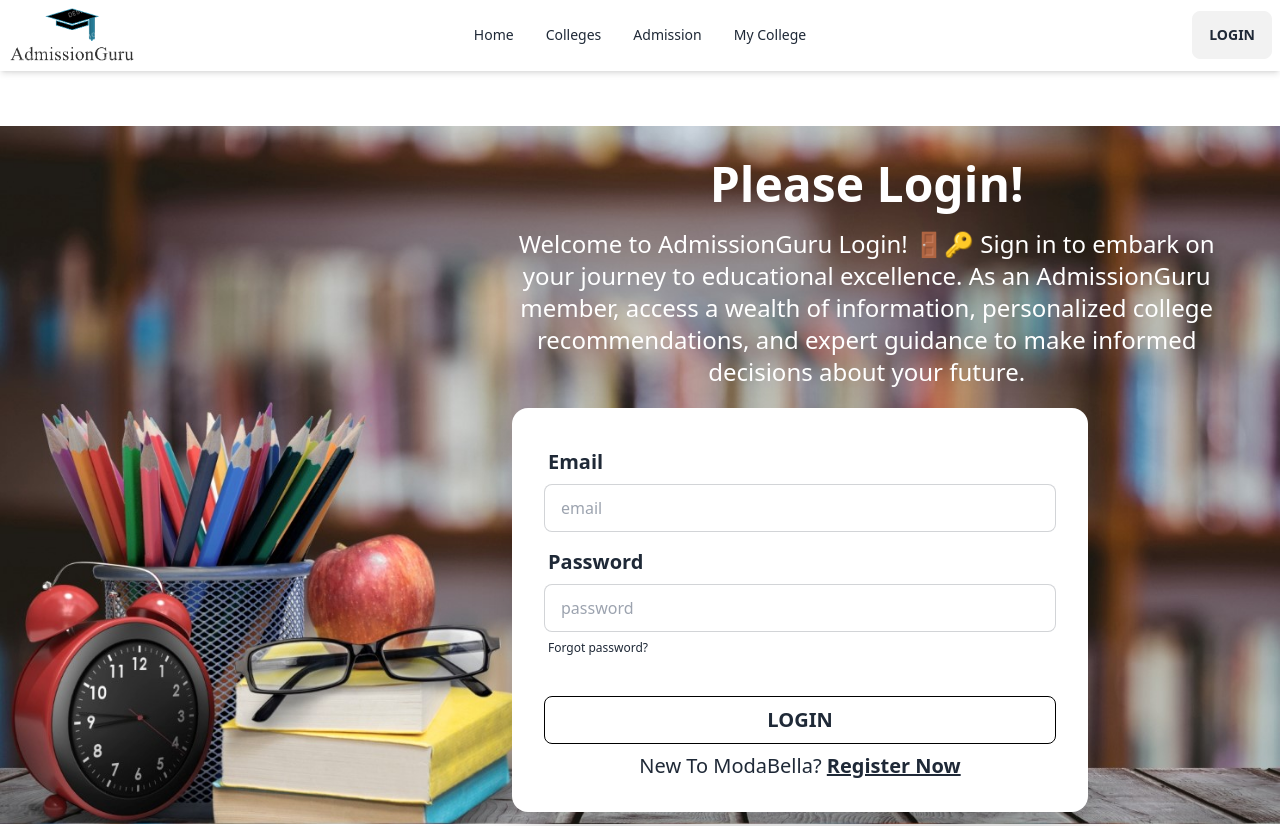
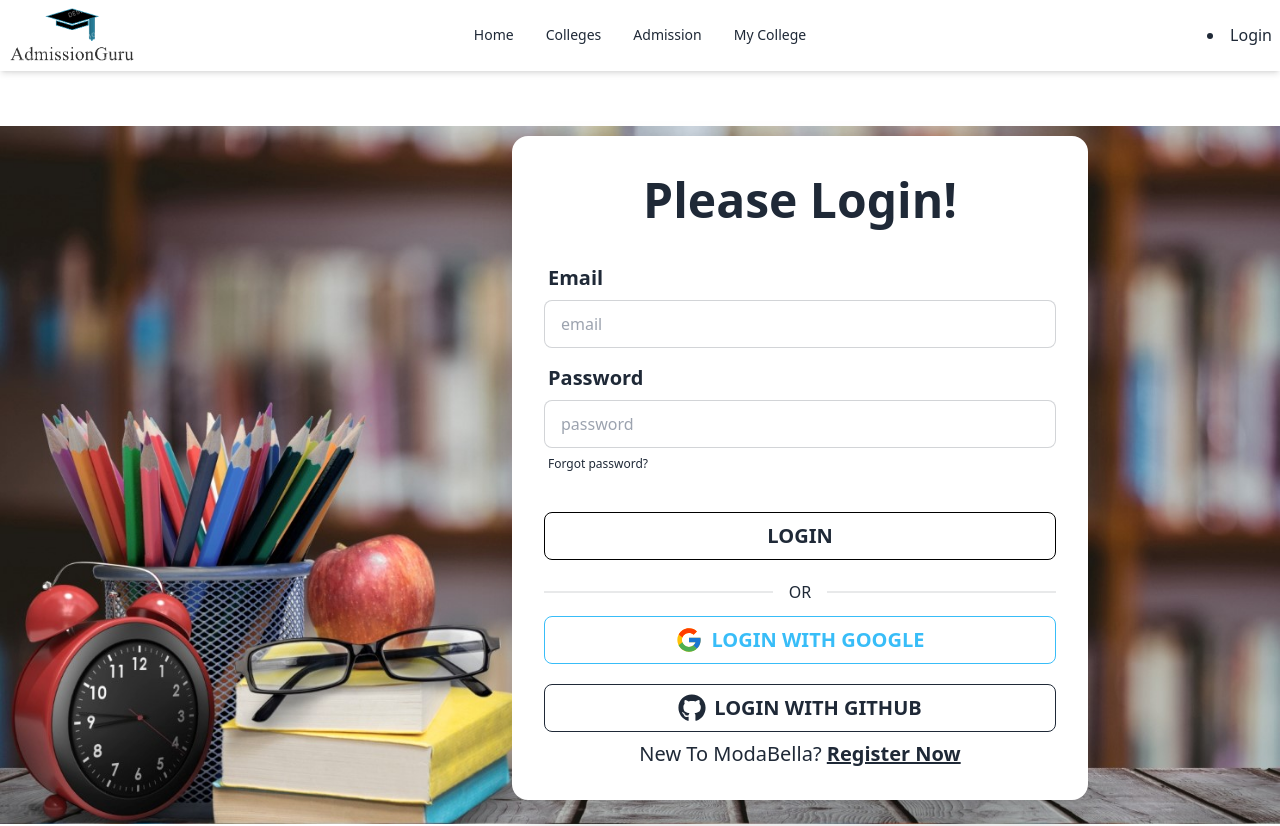
Before and after one commit to hassansabbir/admissionGuru-client, a React (Vite) app: page /login in a window 1280 px wide. Shown: the top 826 px of the page. Built offline with nearby package versions, Linux system fonts and the light colour scheme; no server answers.

Commit message:
navbar updated and user profile added

```diff
--- a/package.json
+++ b/package.json
@@ -11,6 +11,7 @@
   },
   "dependencies": {
     "axios": "^1.4.0",
+    "firebase": "^10.1.0",
     "localforage": "^1.10.0",
     "match-sorter": "^6.3.1",
     "react": "^18.2.0",
@@ -18,8 +19,8 @@
     "react-hook-form": "^7.45.2",
     "react-icons": "^4.10.1",
     "react-router-dom": "^6.14.2",
-    "sort-by": "^1.2.0",
-    "sweetalert2": "^11.7.19"
+    "sort-by": "^0.0.2",
+    "sweetalert2": "^11.6.13"
   },
   "devDependencies": {
     "@types/react": "^18.2.15",
--- a/src/Pages/Login/Login.jsx
+++ b/src/Pages/Login/Login.jsx
@@ -2,8 +2,12 @@
 import "./Login.css";
 import { useForm } from "react-hook-form";
 import Swal from "sweetalert2";
+import SocialLogin from "../../components/SocialLogin/SocialLogin";
+import { useContext } from "react";
+import { AuthContext } from "../../Providers/AuthProvider";
 
 const Login = () => {
+  const { signIn } = useContext(AuthContext);
   const navigate = useNavigate();
   const location = useLocation();
 
@@ -35,16 +39,8 @@
 
   return (
     <div className="loginPage py-24">
-      <div className="text-white w-7/12 mt-16 ms-auto me-10">
-        <h2 className="text-5xl text-center font-bold">Please Login! </h2>
-        <p className="text-2xl my-5 text-center">
-          Welcome to AdmissionGuru Login! 🚪🔑 Sign in to embark on your journey
-          to educational excellence. As an AdmissionGuru member, access a wealth
-          of information, personalized college recommendations, and expert
-          guidance to make informed decisions about your future.
-        </p>
-      </div>
-      <div className="card ms-auto me-48 flex-shrink-0 w-full max-w-xl bg-base-100 shadow-2xl ">
+      <div className="card ms-auto me-48 mt-10 flex-shrink-0 w-full max-w-xl bg-base-100 shadow-2xl ">
+        <h2 className="text-5xl text-center mt-10 font-bold">Please Login! </h2>
         <form onSubmit={handleSubmit(onSubmit)} className="card-body">
           <div className="form-control">
             <label className="label">
@@ -84,6 +80,7 @@
               Login
             </button>
           </div>
+          <SocialLogin />
           <p className="text-center text-xl">
             New To ModaBella?{" "}
             <Link to="/signUp" className="underline font-bold">
--- a/src/Pages/Shared/Navbar/Navbar.jsx
+++ b/src/Pages/Shared/Navbar/Navbar.jsx
@@ -1,8 +1,12 @@
 import { FaBars } from "react-icons/fa";
 import { Link } from "react-router-dom";
 import siteLogo from "../../../assets/admissionGurruLogo.png";
+import { useContext } from "react";
+import { AuthContext } from "../../../Providers/AuthProvider";
 
 const Navbar = () => {
+  const { user, logOut } = useContext(AuthContext);
+
   const navItems = (
     <>
       <li>
@@ -19,6 +23,12 @@
       </li>
     </>
   );
+
+  const handleLogOut = () => {
+    logOut()
+      .then(() => {})
+      .catch((error) => console.log(error));
+  };
 
   return (
     <div className="navbar fixed z-10 shadow-md bg-base-100 max-w-[1460px]">
@@ -41,10 +51,29 @@
       <div className="navbar-center hidden lg:flex">
         <ul className="menu menu-horizontal px-1">{navItems}</ul>
       </div>
-      <div className="navbar-end">
-        <Link to="/login">
-          <button className="btn">Login</button>
-        </Link>
+      <div className="navbar-end space-x-3">
+        <div className="tooltip tooltip-bottom" data-tip={user?.displayName}>
+          {user && (
+            <div className="avatar">
+              <div className="w-10 rounded-full ">
+                <img src={user?.photoURL} />
+              </div>
+            </div>
+          )}
+        </div>
+        {user?.email ? (
+          <>
+            <button onClick={handleLogOut} className="btn btn-active btn-ghost">
+              Logout
+            </button>
+          </>
+        ) : (
+          <>
+            <li>
+              <Link to="/login">Login</Link>
+            </li>
+          </>
+        )}
       </div>
     </div>
   );
--- /dev/null
+++ b/src/Providers/AuthProvider.jsx
@@ -0,0 +1,76 @@
+import { createContext, useEffect, useState } from "react";
+import {
+  GoogleAuthProvider,
+  createUserWithEmailAndPassword,
+  getAuth,
+  onAuthStateChanged,
+  signInWithEmailAndPassword,
+  signInWithPopup,
+  signOut,
+  updateProfile,
+} from "firebase/auth";
+import { app } from "../firebase/firebase.config";
+
+export const AuthContext = createContext(null);
+const auth = getAuth(app);
+
+const AuthProvider = ({ children }) => {
+  const [user, setUser] = useState(null);
+  const [loading, setLoading] = useState(true);
+
+  const googleProvider = new GoogleAuthProvider();
+
+  const createUser = (email, password) => {
+    setLoading(true);
+    return createUserWithEmailAndPassword(auth, email, password);
+  };
+
+  const signIn = (email, password) => {
+    setLoading(true);
+    return signInWithEmailAndPassword(auth, email, password);
+  };
+
+  const updateUserProfile = (name, photo) => {
+    return updateProfile(auth.currentUser, {
+      displayName: name,
+      photoURL: photo,
+    });
+  };
+
+  const googleSignIn = () => {
+    setLoading(true);
+    return signInWithPopup(auth, googleProvider);
+  };
+
+  const logOut = () => {
+    setLoading(true);
+    return signOut(auth);
+  };
+
+  useEffect(() => {
+    const unsubscribe = onAuthStateChanged(auth, (currentUser) => {
+      setUser(currentUser);
+      console.log("current USer", currentUser);
+      setLoading(false);
+    });
+    return () => {
+      return unsubscribe();
+    };
+  });
+
+  const authInfo = {
+    user,
+    loading,
+    createUser,
+    signIn,
+    updateUserProfile,
+    googleSignIn,
+    logOut,
+  };
+
+  return (
+    <AuthContext.Provider value={authInfo}>{children}</AuthContext.Provider>
+  );
+};
+
+export default AuthProvider;
--- /dev/null
+++ b/src/SignUp/SignUp.jsx
@@ -0,0 +1,5 @@
+const SignUp = () => {
+  return <div></div>;
+};
+
+export default SignUp;
--- /dev/null
+++ b/src/components/SocialLogin/SocialLogin.jsx
@@ -0,0 +1,43 @@
+import { useContext } from "react";
+import { FaGithub } from "react-icons/fa";
+import { FcGoogle } from "react-icons/fc";
+import { AuthContext } from "../../Providers/AuthProvider";
+import { useLocation, useNavigate } from "react-router-dom";
+
+const SocialLogin = () => {
+  const { googleSignIn } = useContext(AuthContext);
+  const navigate = useNavigate();
+  const location = useLocation();
+
+  const from = location.state?.from?.pathname || "/";
+
+  const handleGoogleSignIn = () => {
+    googleSignIn()
+      .then((res) => {
+        const loggedInUser = res.user;
+        console.log(loggedInUser);
+        navigate(from, { replace: true });
+      })
+      .catch((err) => console.log(err.message));
+  };
+
+  return (
+    <div>
+      <div className="divider">OR</div>
+      <div className="space-y-5">
+        <button
+          type="button"
+          onClick={handleGoogleSignIn}
+          className="btn btn-outline text-xl text-sky-400 border-sky-400 hover:border-none hover:bg-sky-400 w-full"
+        >
+          <FcGoogle className="h-7 w-7" /> Login With Google
+        </button>
+        <button className="btn btn-outline w-full text-xl">
+          <FaGithub className="h-7 w-7" /> Login With GitHub
+        </button>
+      </div>
+    </div>
+  );
+};
+
+export default SocialLogin;
--- /dev/null
+++ b/src/firebase/firebase.config.js
@@ -0,0 +1,17 @@
+// Import the functions you need from the SDKs you need
+import { initializeApp } from "firebase/app";
+// TODO: Add SDKs for Firebase products that you want to use
+// https://firebase.google.com/docs/web/setup#available-libraries
+
+// Your web app's Firebase configuration
+const firebaseConfig = {
+  apiKey: "AIzaSyCnnaEgIh_7aUR2XJKq3WgzSmjWJ9VZPBA",
+  authDomain: "admissionguru-4485b.firebaseapp.com",
+  projectId: "admissionguru-4485b",
+  storageBucket: "admissionguru-4485b.appspot.com",
+  messagingSenderId: "736279617975",
+  appId: "1:736279617975:web:4c70a0865fc5ff1d250832",
+};
+
+// Initialize Firebase
+export const app = initializeApp(firebaseConfig);
--- a/src/main.jsx
+++ b/src/main.jsx
@@ -4,11 +4,14 @@
 
 import { RouterProvider } from "react-router-dom";
 import { router } from "./routes/Routes.jsx";
+import AuthProvider from "./Providers/AuthProvider";
 
 ReactDOM.createRoot(document.getElementById("root")).render(
   <React.StrictMode>
-    <div className="max-w-[1460px] mx-auto">
-      <RouterProvider router={router} />
-    </div>
+    <AuthProvider>
+      <div className="max-w-[1460px] mx-auto">
+        <RouterProvider router={router} />
+      </div>
+    </AuthProvider>
   </React.StrictMode>
 );
```
Also changed, not shown: 1 other file (tests, documents, lock files or other folders).
